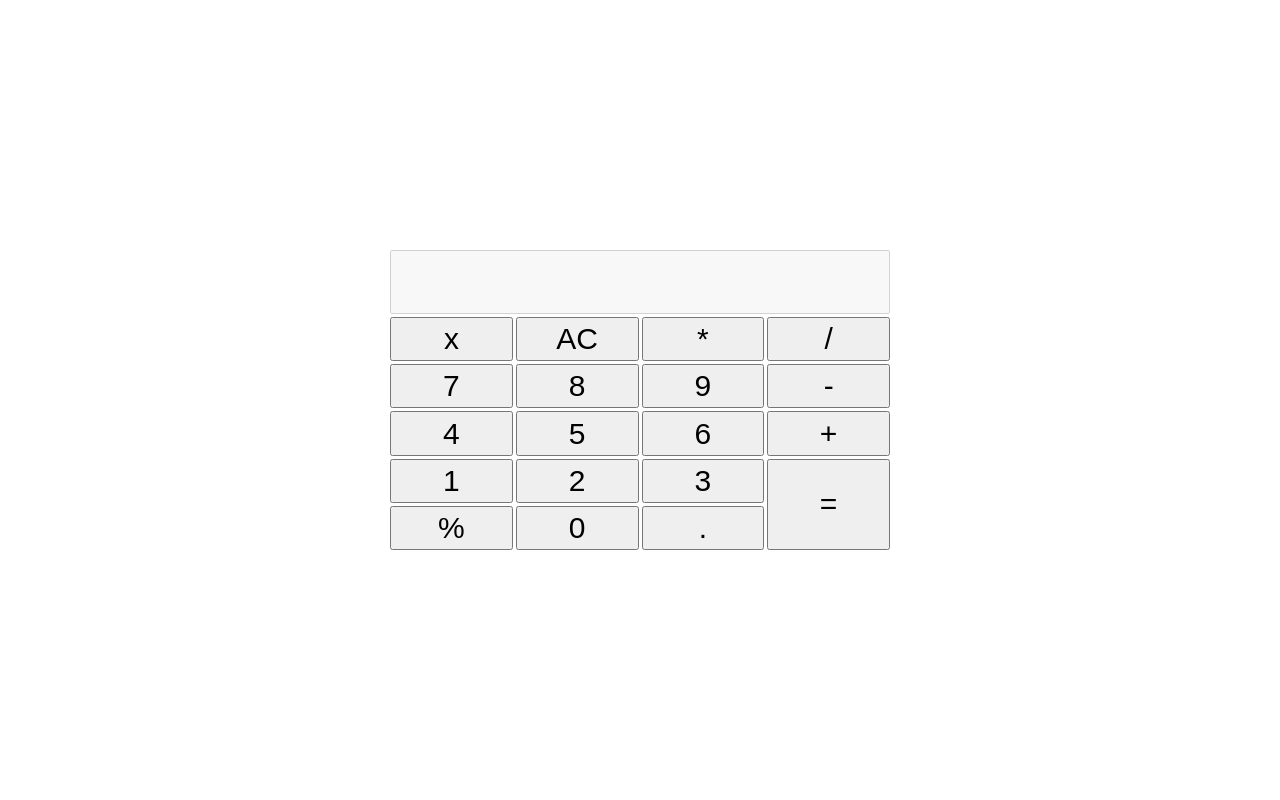
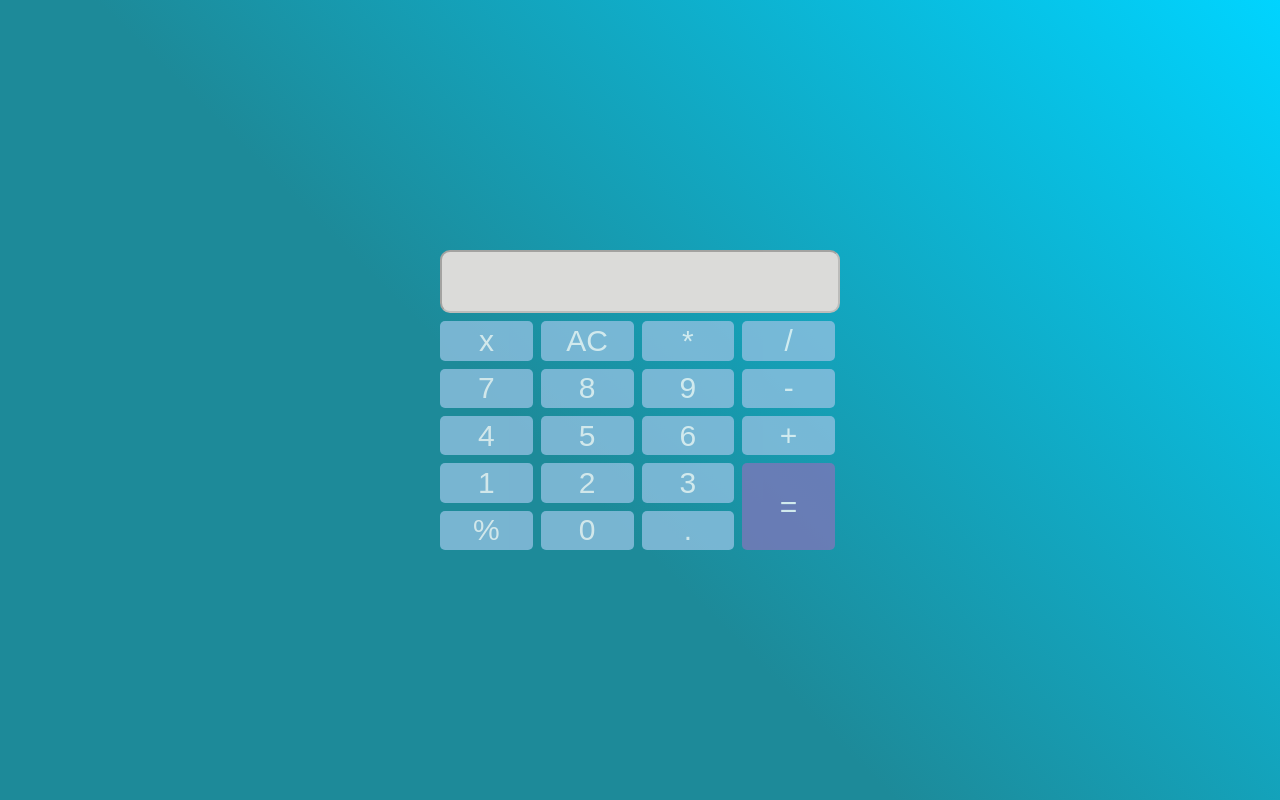
Before and after one commit to vonot16/javascriptCalculator, a plain HTML site: page index.html in a window 1280 px wide. Drawn offline with Linux system fonts and the light colour scheme.

Commit message:
CSS Finished

```diff
--- a/script.js
+++ b/script.js
@@ -17,6 +17,8 @@ window.onload = () =>{
     }
 
     function calculate(){
+        if (input.value==="")
+            return
         let calc = eval(input.value)
         input.value = calc
     }
--- a/style.css
+++ b/style.css
@@ -9,24 +9,35 @@ body{
     display: flex;
     align-items: center;
     justify-content:center;
+    background: rgb(29,138,153);
+    background: linear-gradient(45deg, rgba(29,138,153,1) 43%, rgba(0,212,255,1) 100%);
 }
 
 .container{
-    width: 500px;
+    width: 400px;
     height: 300px;
     display: grid;
     grid-template-columns: 1fr 1fr 1fr 1fr;
     grid-gap: 3px;
+    color: #fff;
+    justify-content: center;
 }
 
 button{
     font-size: 30px;
+    background-color: hsla(204, 57%, 72%, 1);
+    border: none;
+    opacity: 0.8;
+    margin: 5px 5px 0 0;
+    border-radius: 5px;
+    color: #fff;
 }
 
 button:last-child{
     grid-row-start: 5;
     grid-column-start: 4;
     grid-row-end: 7;
+    background-color: #7C77B9;
 }
 
 input{
@@ -34,4 +45,10 @@ input{
     grid-column-end:5;
     padding: 10px;
     font-size: 30px;
+    text-align: right;
+    border-radius: 10px;
+    background-color: #dbdbd9;
+    opacity: 0.7CS;
+    color: #000;
+
 }
```
